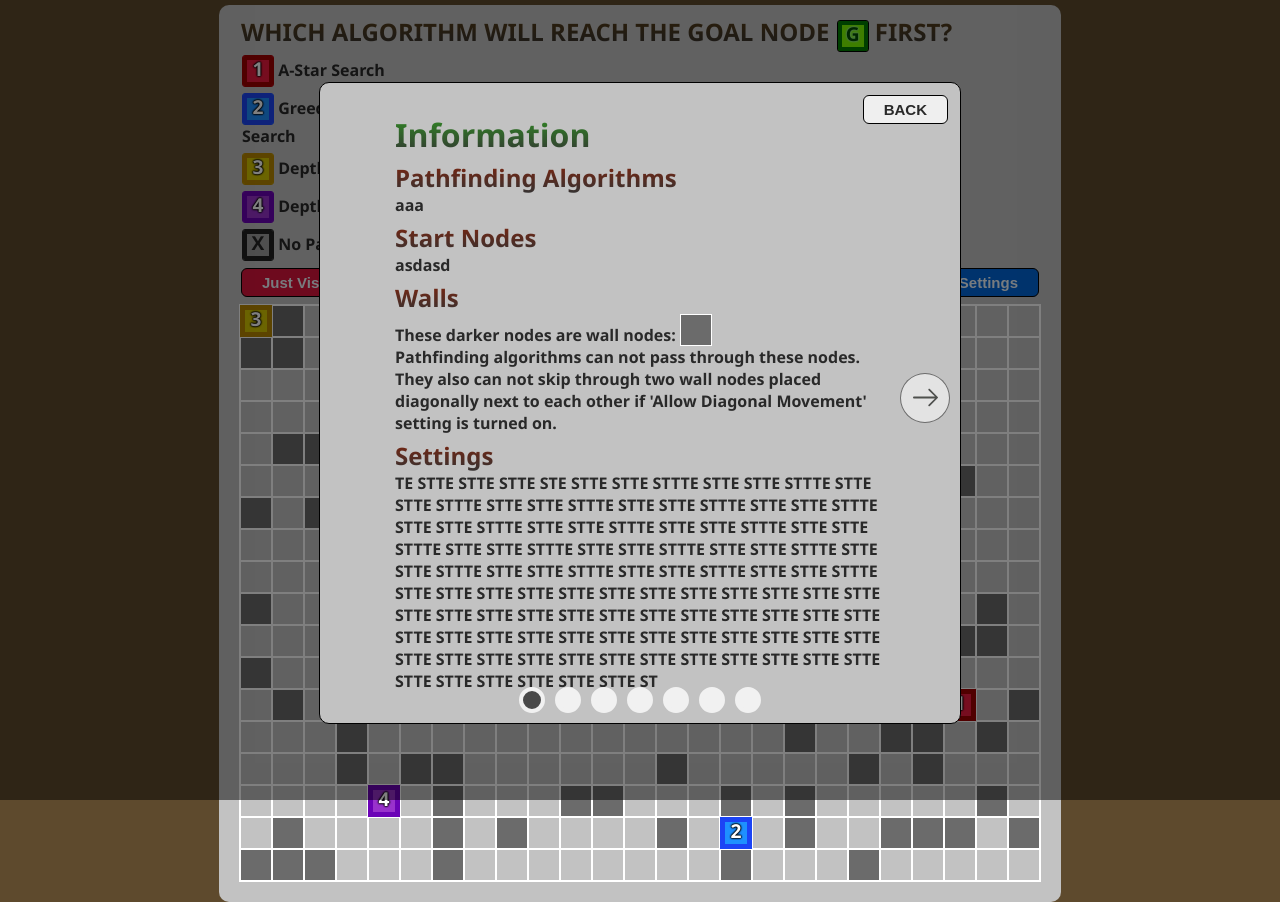
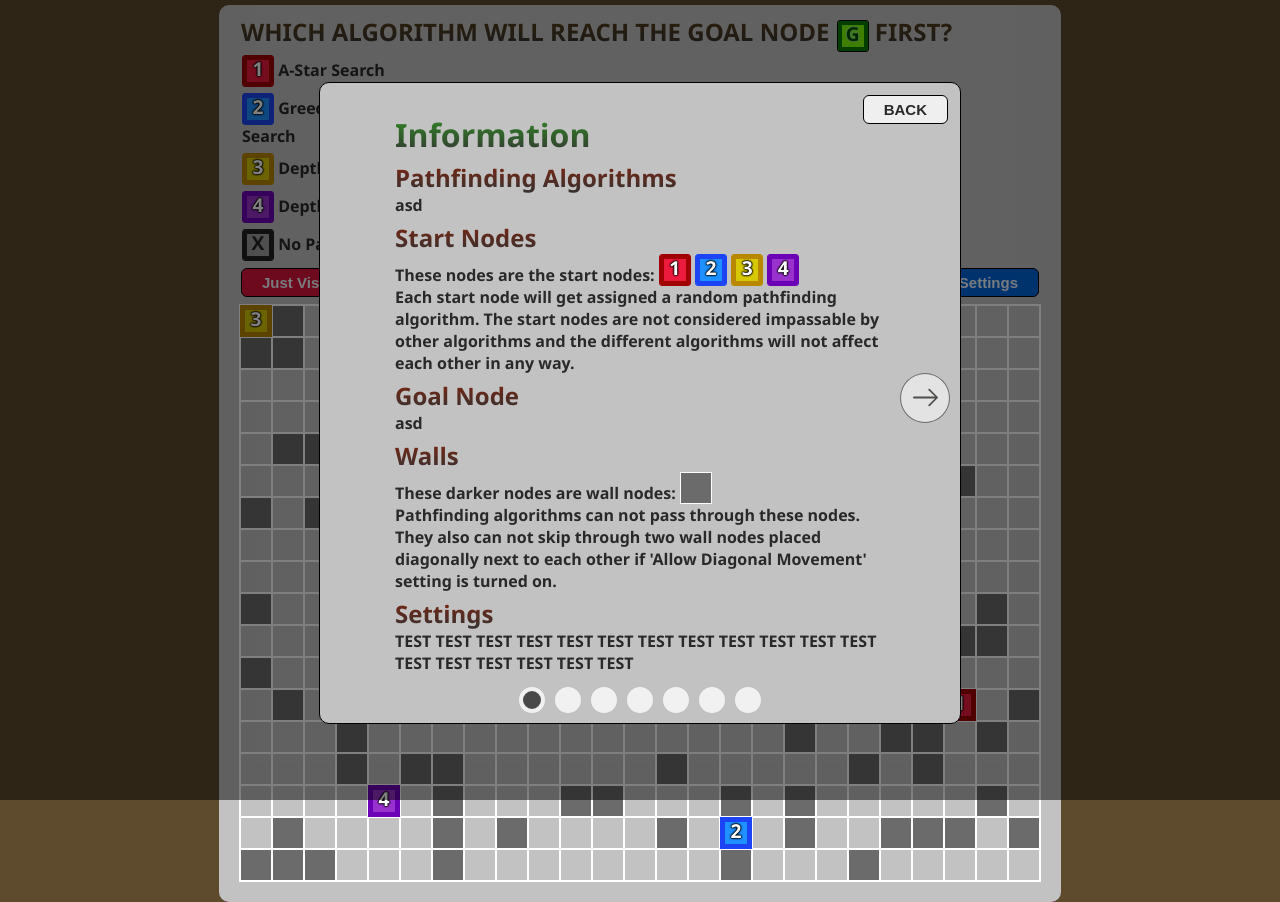
Before and after one commit to vik-ma/pathfinding-race, a React (Create React App) app: page / in a window 1280 px wide. Both pictures are taken after a click on the button "Information". Built offline with nearby package versions, Linux system fonts and the light colour scheme.

Commit message:
Added info about start nodes

```diff
--- a/src/InfoSliders/AlgoInfo.js
+++ b/src/InfoSliders/AlgoInfo.js
@@ -5,9 +5,29 @@ export const AlgoInfo = [
     text: (
       <>
         <h2 className="infoSubTitle">Pathfinding Algorithms</h2>
-        <p>aaa</p>
+        <p>asd</p>
         <h2 className="infoSubTitle">Start Nodes</h2>
-        <p>asdasd</p>
+        <p>
+          These nodes are the start nodes:{" "}
+          <div className="node node-visited-1 node-start-1 titleBarNode infoNode">
+            1
+          </div>{" "}
+          <div className="node node-visited-2 node-start-2 titleBarNode infoNode">
+            2
+          </div>{" "}
+          <div className="node node-visited-3 node-start-3 titleBarNode infoNode">
+            3
+          </div>{" "}
+          <div className="node node-visited-4 node-start-4 titleBarNode infoNode">
+            4
+          </div>
+          <br />
+          Each start node will get assigned a random pathfinding algorithm. The
+          start nodes are not considered impassable by other algorithms and the
+          different algorithms will not affect each other in any way.
+        </p>
+        <h2 className="infoSubTitle">Goal Node</h2>
+        <p>asd</p>
         <h2 className="infoSubTitle">Walls</h2>
         <p>
           These darker nodes are wall nodes:{" "}
@@ -19,15 +39,8 @@ export const AlgoInfo = [
         </p>
         <h2 className="infoSubTitle">Settings</h2>
         <p>
-          TE STTE STTE STTE STE STTE STTE STTTE STTE STTE STTTE STTE STTE STTTE
-          STTE STTE STTTE STTE STTE STTTE STTE STTE STTTE STTE STTE STTTE STTE
-          STTE STTTE STTE STTE STTTE STTE STTE STTTE STTE STTE STTTE STTE STTE
-          STTTE STTE STTE STTTE STTE STTE STTTE STTE STTE STTTE STTE STTE STTTE
-          STTE STTE STTTE STTE STTE STTE STTE STTE STTE STTE STTE STTE STTE STTE
-          STTE STTE STTE STTE STTE STTE STTE STTE STTE STTE STTE STTE STTE STTE
-          STTE STTE STTE STTE STTE STTE STTE STTE STTE STTE STTE STTE STTE STTE
-          STTE STTE STTE STTE STTE STTE STTE STTE STTE STTE STTE STTE STTE STTE
-          STTE ST
+          TEST TEST TEST TEST TEST TEST TEST TEST TEST TEST TEST TEST TEST TEST
+          TEST TEST TEST TEST
         </p>
       </>
     ),
```
